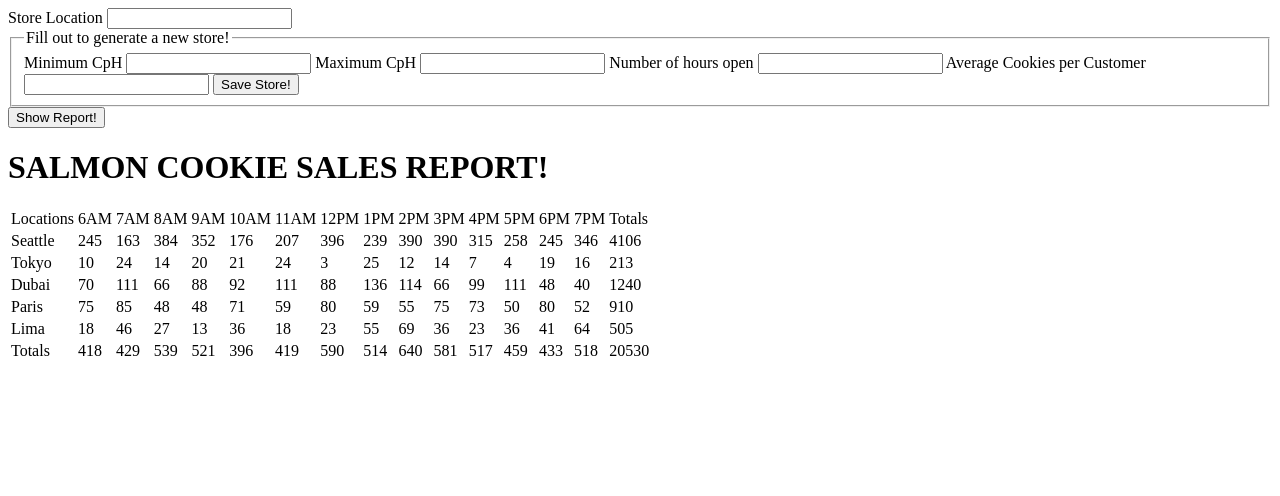
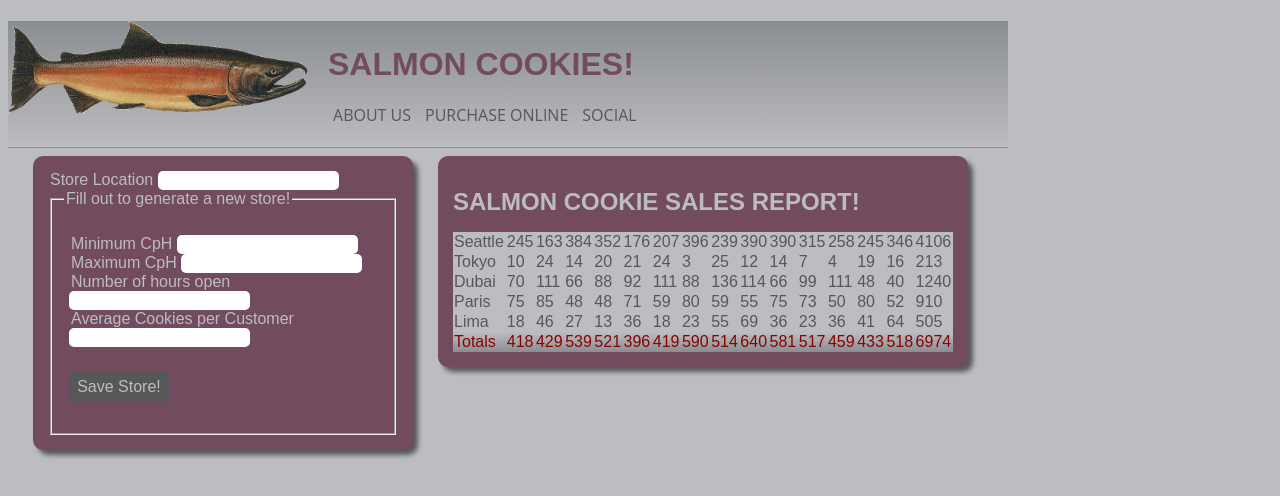
Before and after one commit to PaulDepew/cookie-stand, a plain HTML site: page sales.html in a window 1280 px wide. Drawn offline with Linux system fonts and the light colour scheme.

Commit message:
finished

```diff
--- a/app.js
+++ b/app.js
@@ -11,8 +11,11 @@ function handleForm(event) {
   var inputs = event.target;
 
   var newStore = new Store(inputs.name.value, inputs.minCust.value, inputs.maxCust.value, inputs.hourOpen.value, inputs.cookiesPerCustomer.value);
-  allStore.push(newStore);
+  // allStore.push(newStore);
+  renderTable();
+  console.log(newStore);
 }
+console.log(allStore);
 formEl.addEventListener('submit', handleForm);
 
 
@@ -41,7 +44,14 @@ var Store = function(storeName, minCust, maxCust, hourOpen, cookiesPerCustomer )
     this.cookieSum = (this.cookieSum + this.hourlySales[i]);
   }
 
-  // this writes a table row to the salesreport table
+  allStore.push(this);
+  cookieSum.push(this.cookieSum);
+  // console.log(allStore);
+};
+
+
+Store.prototype.writeRow = function () {
+// this writes a table row to the salesreport table
   this.tableEl = document.getElementById('salesreport');
   // console.log(this.tableEl);
   this.row = document.createElement('tr');
@@ -49,9 +59,9 @@ var Store = function(storeName, minCust, maxCust, hourOpen, cookiesPerCustomer )
   // console.log(this.row);
   this.head = document.createElement('td');
   this.row.appendChild(this.head);
-  this.head.textContent = storeName ;
+  this.head.textContent = this.storeName ;
 
-  for (i = 0; i < this.hourlySales.length; i++) {
+  for (var i = 0; i < this.hourlySales.length; i++) {
     this.cell = document.createElement('td');
     this.row.appendChild(this.cell);
     this.cell.textContent = this.hourlySales[i];
@@ -60,10 +70,6 @@ var Store = function(storeName, minCust, maxCust, hourOpen, cookiesPerCustomer )
   this.foot = document.createElement('td');
   this.row.appendChild(this.foot);
   this.foot.textContent = this.cookieSum;
-
-  allStore.push(this);
-  cookieSum.push(this.cookieSum);
-  // console.log(allStore);
 
 };
 
@@ -76,7 +82,17 @@ var Paris = new Store('Paris', 20, 38, 14, 2.3);
 var Lima = new Store('Lima', 2, 16, 14, 4.6);
 
 headerRow(allStore);
-footerRow(allStore);
+
+function renderTable() {
+  var table = document.getElementById('salesreport');
+  table.innerHTML = null ;
+  for (var store = 0; store < allStore.length; store++) {
+    allStore[store].writeRow();
+  }
+
+  footerRow();
+}
+renderTable();
 
 function headerRow() {
   // First Row Cell
@@ -86,6 +102,8 @@ function headerRow() {
   row.appendChild(head);
   head.textContent = 'Locations' ;
   tableEl.prepend(row);
+  row.setAttribute('class', 'header');
+
 
 
   for (var i = 0; i < times.length; i++) {
@@ -97,7 +115,6 @@ function headerRow() {
   var foot = document.createElement('td');
   row.appendChild(foot);
   foot.textContent = 'Totals';
-
 
 }
 
@@ -113,7 +130,7 @@ function footerRow() {
   var dailySum = 0;
 
   for (var i = 0; i < 5; i++) {
-    dailySum = (dailySum + cookieSum[0]);
+    dailySum = (dailySum + cookieSum[i]);
     // console.log('This is dailySum ' + dailySum);
   }
 
@@ -129,6 +146,7 @@ function footerRow() {
     }
     cell.textContent = hourlySum;
     row.appendChild(cell);
+    row.setAttribute('class', 'footer');
 
   }
   cell - document.createElement('td');
--- a/index.html
+++ b/index.html
@@ -3,17 +3,46 @@
 <head>
     <meta charset="UTF-8">
     <meta name="viewport" content="width=device-width, initial-scale=1.0">
-    <link href="https://fonts.googleapis.com/css2?family=Montserrat&family=Open+Sans&display=swap" rel="stylesheet">
-    <title>Salmon Cookies</title>
-    <a rel="stylesheet" src="stylesheet.css"></a>
+    <link href="https://fonts.googleapis.com/css2?family=Liu+Jian+Mao+Cao&family=Open+Sans&family=Playfair+Display&family=Raleway:wght@300&display=swap" rel="fonts">    <title>Salmon Cookies</title>
+    <link rel="stylesheet" href="stylesheet.css">
 </head>
 <body>
     <header>
-        <h1>SALMON COOKIES!</h1>
-        <img src="Photos/salmon.png" alt="logo">
+
+       <a href="sales.html" title='Fishy Report'> <img id='logo' src="Photos/salmon.png" alt="logo"> </a>
+       <h1>SALMON COOKIES!</h1>
+       <nav>
+           <ul id="nav">
+               <li> <a href="">ABOUT US</a></li>
+               <li><a href="">PURCHASE ONLINE</a></li>
+               <li><a href="">SOCIAL</a></li>
+
+           </ul>
+       </nav>
+       <hr>
     </header>
-<a href="sales.html">Sales Report!</a>
+<div id='locations'>
+    <h2>Locations!</h2>
+    <ul>
+        <li>Seattle: 6am - 7pm</li>
+        <li>Tokyo: 6am - 7pm</li>
+        <li>Dubai: 6am - 7pm</li>
+        <li>Paris: 6am - 7pm</li>
+        <li>Lima: 6am - 7pm</li>
+        <li>More Daily!</li>
+    </ul>
+</div>
+<div id='aboutus'>
+    <img id='grandpa' alt='grandpa' src='https://images.pexels.com/photos/53159/man-old-fisherman-portrait-53159.jpeg?auto=compress&cs=tinysrgb&dpr=2&h=750&w=1260'>
+    <h2>The Fishiest Cookies anyside of the Columbia!</h2>
+    <p>Tilefish giant sea bass gudgeon, Atlantic silverside coelacanth triggerfish convict cichlid handfish, emperor, mullet, trumpetfish arapaima? Barbel kelpfish Modoc sucker kelpfish desert pupfish cichlid barred danio canary rockfish. Bramble shark kelp perch slickhead sheepshead minnow elasmobranch labyrinth fish. Plownose chimaera Port Jackson shark Cornish Spaktailed Bream limia spiny basslet whale catfish tapetail ilisha wolf-herring; splitfin lefteye flounder. Slimehead mail-cheeked fish: smooth dogfish cusk-eel; blue whiting. Colorado squawfish combtail gourami; oceanic whitetip shark.
 
+    </p>
+</div>
 
+    <footer>
+        <a href="www.Facebook.com">Social Media</a>
+       <a mailto="paul@lostamongpines.com">Email Us!</a>
+    </footer>
 </body>
 </html>
--- a/sales.html
+++ b/sales.html
@@ -4,9 +4,24 @@
     <meta charset="UTF-8">
     <meta name="viewport" content="width=device-width, initial-scale=1.0">
     <title>Sales Report</title>
-    <a rel="stylesheet" src="stylesheet.css"></a>
+    <link href="https://fonts.googleapis.com/css2?family=Liu+Jian+Mao+Cao&family=Open+Sans&family=Playfair+Display&family=Raleway:wght@300&display=swap" rel="fonts">
+    <link rel="stylesheet" href="stylesheet.css">
 </head>
 <body>
+    <header>
+       <a href="index.html" title='Home!'> <img id='logo' src="Photos/salmon.png" alt="logo"> </a>
+       <h1>SALMON COOKIES!</h1>
+       <nav>
+           <ul id="nav">
+               <li> <a href="">ABOUT US</a></li>
+               <li><a href="">PURCHASE ONLINE</a></li>
+               <li><a href="">SOCIAL</a></li>
+
+           </ul>
+       </nav>
+       <hr>
+    </header>
+
     <div id="form">
         <form id='generateReport'>
             <label>
@@ -16,27 +31,37 @@
 
             <fieldset>
                 <legend>Fill out to generate a new store!</legend>
-                <label>
+                <ul>
+                <li>
+                    <label>
                     Minimum CpH
-                    <input name='minCust'></input>
+                    <input name='minCust' type="number"></input>
                 </label>
+                </li>
+                <li>
                 <label>
                     Maximum CpH
-                    <input name='maxCust'></input>
+                    <input name='maxCust' type="number"></input>
                 </label>
+                </li>
+                <li>
                 <label>
                     Number of hours open
-                    <input name='hourOpen'></input>
+                    <input name='hourOpen' type="number"></input>
                 </label>
+                </li>
+                <li>
                 <label>
                    Average Cookies per Customer
-                   <input name='cookiesPerCustomer'></input>
+                   <input name='cookiesPerCustomer' type="number"></input>
                 </label>
+                </li>
+                <li>
                 <button type="submit">Save Store!</button>
+                </li>
+                </ul>
             </fieldset>
         </form>
-
-        <button id='show'>Show Report!</button>
     </div>
     <div id="report">
         <h1>SALMON COOKIE SALES REPORT!</h1>
--- /dev/null
+++ b/stylesheet.css
@@ -0,0 +1,235 @@
+/* Color values
+#734B5E - Dark Red
+#BCBDC0 - Lite canvas
+#565857 - Brown
+#8A8D91 - dark canvas
+#F5D3C8 - pink
+*/
+/*
+font-family: 'Raleway', sans-serif;
+font-family: 'Open Sans', sans-serif;
+font-family: 'Playfair Display', serif;
+font-family: 'Liu Jian Mao Cao', cursive; */
+
+
+body {
+    background-color: #bcbdc0;
+    width: 1000px;
+}
+
+header{
+    width: 100%;
+    background-image: linear-gradient(#8A8D91, #BCBDC0 );
+    margin: 0px;
+}
+
+header img#logo {
+    width: 300px;
+    float: left;
+    margin-right: 20px;
+}
+
+header img#logo:hover {
+    width: 300px;
+    float: left;
+    margin-right: 20px;
+    transform: rotateY(180deg);
+}
+
+header hr {
+    background-color: #8a8d91;
+    height: 1px;
+    border: none;
+}
+
+header h1 {
+    font-family: 'Raleway', sans-serif;
+    padding-top: 25px;
+    padding-bottom: 0px;
+    margin-bottom: 0px;
+    color: #734B5E;
+}
+
+
+header li {
+    display: inline-block;
+    list-style-type: none;
+    padding: 5px;
+    text-decoration: none;
+}
+
+header a {
+    text-decoration: none;
+    color: #734B5E;
+    font-family: 'Open Sans', sans-serif;
+
+}
+
+header a:visited {
+    color: #565857 ;
+}
+header a:hover {
+    color: #F5D3C8;
+}
+
+img#grandpa {
+    width:100%;
+    box-shadow: 2px 2px 5px #565857;
+}
+div#locations {
+    background-color :#8A8D91 ;
+    float: left;
+    width: 25%;
+    border-radius: 10px;
+    margin-right: 25px;
+    margin-left: 25px;
+    padding:25px;
+    box-shadow: 5px 5px 5px #565857;
+}
+
+div#locations h2 {
+    font-family: 'Raleway', sans-serif;
+    color: #734B5E;
+    margin-left: 60px;
+    margin-bottom: 0px;
+    padding-bottom: 0px;
+}
+
+div#locations ul {
+    list-style: none;
+    font-family: 'Open Sans', sans-serif;
+    color: #565857;
+    margin-left: 15px;
+    margin-top: 5px;
+}
+
+div#aboutus {
+    background-color :#8A8D91 ;
+    display: inline-block;
+    width: 55%;
+    border-radius: 10px;
+    margin-right: 25px;
+    padding:25px;
+    box-shadow: 5px 5px 5px #565857;
+}
+
+div#aboutus h2 {
+    color: #734B5E;
+    font-family: 'Liu Jian Mao Cao', cursive;
+}
+
+footer {
+    background-image: linear-gradient( #BCBDC0, #8A8D91 );
+    width: 100%;
+}
+
+footer a {
+    text-decoration: none;
+    color: #734B5E;
+    font-family: 'Open Sans', sans-serif;
+    display: inline-block;
+    margin-left: 50%;
+    margin-top: 25px;
+    margin-bottom: 5px;
+}
+
+footer a:visited {
+    color: #565857 ;
+}
+footer a:hover {
+    color: #F5D3C8;
+}
+
+div#form {
+    background-color :#734B5E ;
+    /* background-image: linear-gradient( #BCBDC0, #8A8D91 ); */
+    float: left;
+    width: 35%;
+    border-radius: 10px;
+    margin-right: 25px;
+    margin-left: 25px;
+    padding:15px;
+    box-shadow: 5px 5px 5px #565857;
+    font-family: 'Raleway', sans-serif;
+    color: #BCBDC0;
+}
+
+div#form input {
+    border-radius: 5px;
+    border: none;
+    padding: 2px;
+}
+div#form label {
+    border-radius: 5px;
+    padding: 2px;
+}
+
+div#form ul {
+    list-style: none;
+    margin-left: 0px;
+    padding: 5px;
+}
+div#form button {
+    background-color:#565857 ;
+    border: none;
+    border-radius: 5px;
+    color:#BCBDC0 ;
+    height: 30px;
+    width: 100px;
+    margin-top: 25px;
+    font-size: 16px;
+}
+
+div#form button:hover {
+    background-color:#F5D3C8 ;
+    border: none;
+    border-radius: 5px;
+    color:#565857 ;
+    height: 30px;
+    width: 100px;
+    margin-top: 25px;
+    font-size: 16px;
+}
+
+div#report {
+    background-color :#734B5E ;
+    /* background-image: linear-gradient( #BCBDC0, #8A8D91 ); */
+    float: left;
+    width: 50%;
+    border-radius: 10px;
+    /* margin-right: 25px; */
+    /* margin-left: 25px; */
+    padding:15px;
+    box-shadow: 5px 5px 5px #565857;
+    font-family: 'Raleway', sans-serif;
+    color: #565857;
+}
+
+div#report h1 {
+    font-size: 24px;
+    padding: 0px;
+    margin: 0px, 0px, 15px, 0px;
+    color:#BCBDC0 ;
+}
+
+div#report table {
+    width: 100%;
+    border-spacing: 0px;
+    border-collapse: collapse;
+
+}
+
+div#report tr {
+    background-color: #BCBDC0;
+
+}
+
+div#report td {
+    border-collapse: collapse;
+
+}
+
+div#report tr.footer {
+    color: darkred;
+    background-image: linear-gradient(#BCBDC0, #8A8D91);
+}
--- a/stylsheet.css
+++ /dev/null
@@ -1,12 +0,0 @@
-/* Color values
-#69D2E7 - Light Blue
-#A7DBD8 - Green Blue
-#E0E4CC - Canvas
-#F38630 - Light Orange
-#FA6900 - Dark Orange
-*/
-
-body {
-    background-color: #e0e4cc;
-
-}
```
